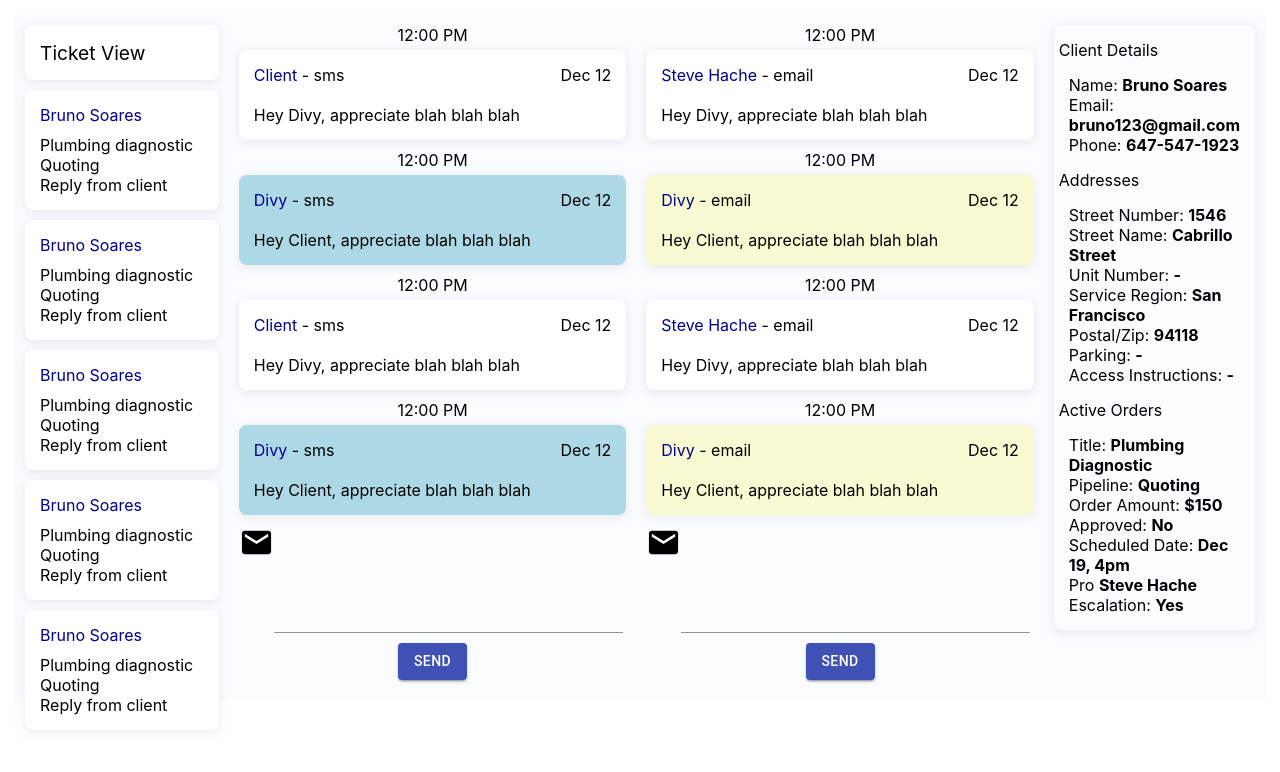
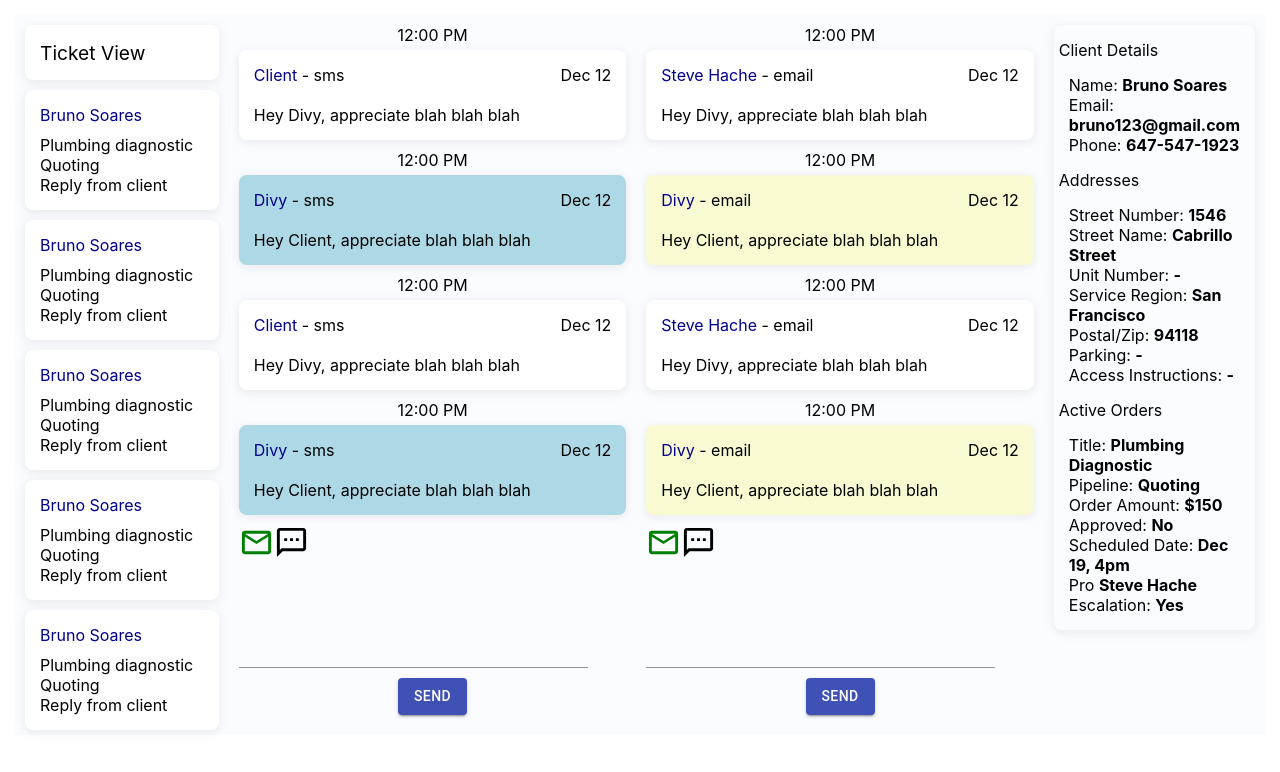
Before and after one commit to charliewright/ops-comms, a React (Create React App) app: page / in a window 1280 px wide. Shown: the top 772 px of the page. Built offline with nearby package versions, Linux system fonts and the light colour scheme.

Commit message:
burned some time because I apparently don't understand the react lifecycle

```diff
--- a/public/index.html
+++ b/public/index.html
@@ -24,7 +24,7 @@
       work correctly both with client-side routing and a non-root public URL.
       Learn how to configure a non-root public URL by running `npm run build`.
     -->
-    <title>React App</title>
+    <title>Steckel Topia</title>
   </head>
   <body>
     <noscript>You need to enable JavaScript to run this app.</noscript>
--- a/src/components/conversationThread.js
+++ b/src/components/conversationThread.js
@@ -11,11 +11,20 @@ export class ConversationThread extends React.Component {
     this.state = { thread: props.thread };
   }
 
-  addMessage = messageContent => {
-    const fromOps = this.state.thread.slice(-1)[0]
-    fromOps.content= messageContent
-    fromOps.time = (new Date().toLocaleString()).slice(12) // time, rather than date
-    this.setState({thread: [fromOps].concat(this.state.thread)})
+  addMessage = (messageContent, messageType) => {
+
+    const newArray = this.state.thread.slice()
+    const oneItem = this.state.thread.slice(-1)[0]
+    const fromOps = {
+      color: oneItem.color,
+      sender: oneItem.color,
+      time: new Date().toLocaleString().slice(12), // time, rather than date
+      date: "Dec 12",
+      comm: messageType,
+      content: messageContent
+    };
+
+    this.setState({thread: [fromOps].concat(newArray) })
   }
 
   render = () => {
--- a/src/components/editableTextArea.js
+++ b/src/components/editableTextArea.js
@@ -1,13 +1,13 @@
 import React from "react";
 import { TextField } from "@material-ui/core";
 import { Button } from "@material-ui/core";
-import MailOutlineIcon from "@material-ui/icons/Email";
-
+import MailOutlineIcon from '@material-ui/icons/MailOutline';
+import SmsOutlinedIcon from '@material-ui/icons/SmsOutlined';
 export class EditableTextArea extends React.Component {
 
   constructor(props) {
     super(props);
-    this.state = { messageContent: "" };
+    this.state = { messageContent: "", isEmail: true};
   }
 
   textChanged = event => {
@@ -16,13 +16,18 @@ export class EditableTextArea extends React.Component {
 
   sendMessage = messageContent => {
     this.setState({messageContent: ""})
-    this.props.sendMessage(messageContent)
+    this.props.sendMessage(messageContent, this.state.isEmail ? "Email" : "SMS")
+  }
+
+  toggleType = () => {
+    this.setState({isEmail: !this.state.isEmail})
   }
 
   render = () => {
     return (
       <span>
-        <MailOutlineIcon style={{ verticalAlign: "top" }} fontSize="large" />
+        <SelectEmail selected={this.state.isEmail} onClick={this.toggleType}/>
+        <SelectSMS selected={!this.state.isEmail} onClick={this.toggleType}/>
         <TextField multiline value={this.state.messageContent} onChange={this.textChanged} rows={5} style={{ width: "90%" }}></TextField>
         <div style={{ margin: "10px", textAlign: "center" }}>
           <Button
@@ -37,3 +42,10 @@ export class EditableTextArea extends React.Component {
     );
   };
 }
+
+const SelectEmail = props => {
+  return <MailOutlineIcon onClick={props.onClick} style={{ verticalAlign: "top", color: props.selected ? "green" : "black" }} fontSize="large" />
+}
+const SelectSMS = props => {
+  return <SmsOutlinedIcon onClick={props.onClick} style={{ verticalAlign: "top", color: props.selected ? "green" : "black" }} fontSize="large" />
+}
```
Also changed, not shown: public/manifest.json.
